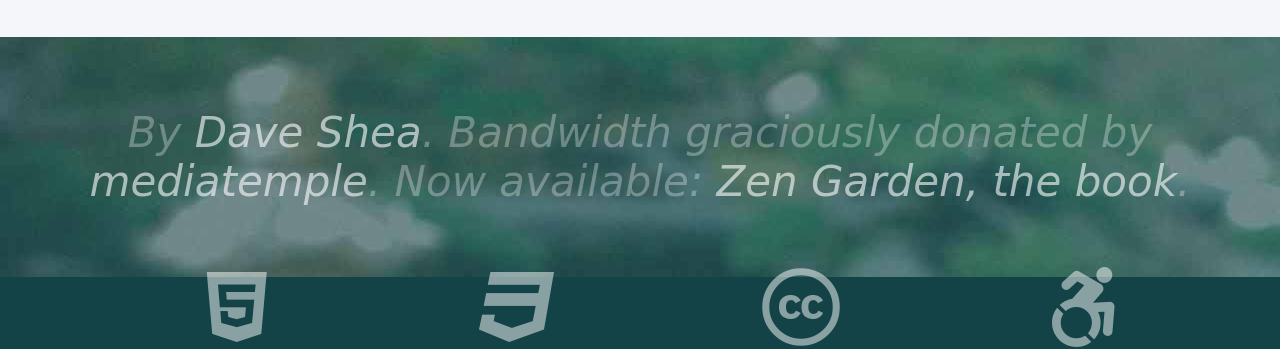
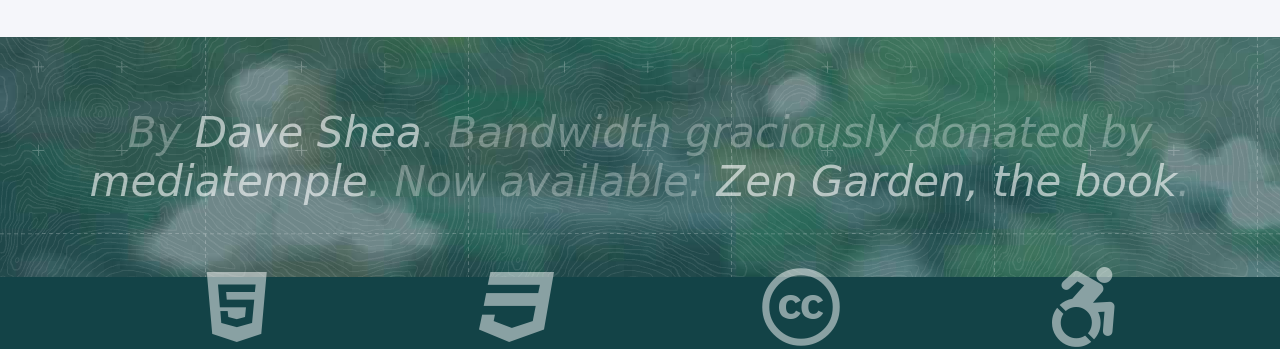
Before and after one commit to doremongu/helen, a plain HTML site: page PCO Project/index.html in a window 1280 px wide. Shown: the part 2948-3297 px from the top of the page. Drawn offline with Linux system fonts and the light colour scheme.

Commit message:
first commit

```diff
--- a/PCO Project/style.css
+++ b/PCO Project/style.css
@@ -206,7 +206,7 @@ header h2 {
 }
 
 .contentinfo {
-    background-image: url(koi.jpg), url(contours-opaque.png), url(gridlines-opaque.png);
+    background-image: url(contours-opaque.png), url(gridlines-opaque.png), url(koi.jpg);
     display: flex;
     justify-content: center;
     align-items: center;
```
